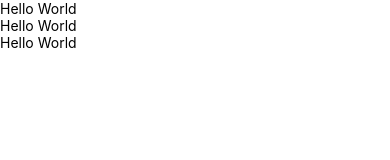
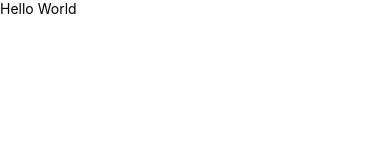
Before and after one commit to eacamp-technest/shopy-seac, a React Native app: screen / in a window 390 px wide. Shown: the top 160 px of the page. Built offline with nearby package versions, Linux system fonts and the light colour scheme.

Commit message:
update setup

```diff
--- a/App.tsx
+++ b/App.tsx
@@ -25,8 +25,6 @@ function App(): React.JSX.Element {
   return (
     <View style={styles.root}>
       <Text>Hello World</Text>
-      <Text>Hello World</Text>
-      <Text>Hello World</Text>
     </View>
   );
 }
--- a/package.json
+++ b/package.json
@@ -34,6 +34,7 @@
     "eslint": "^8.19.0",
     "jest": "^29.6.3",
     "prettier": "2.8.8",
+    "react-native-clean-project": "^4.0.3",
     "react-native-svg-transformer": "^1.3.0",
     "react-test-renderer": "18.2.0",
     "typescript": "5.0.4"
```
Also changed, not shown: 1 other file (tests, documents, lock files or other folders).
